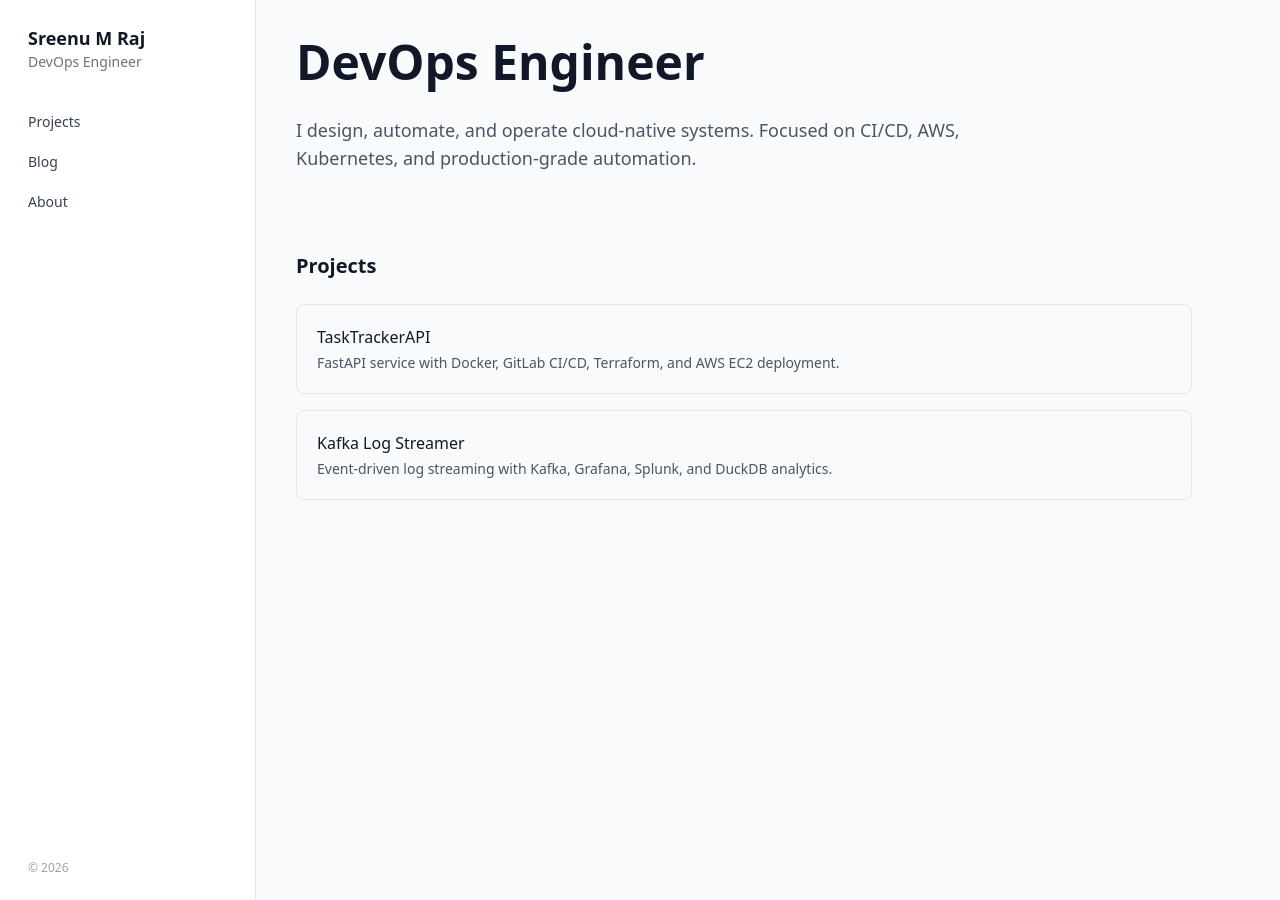
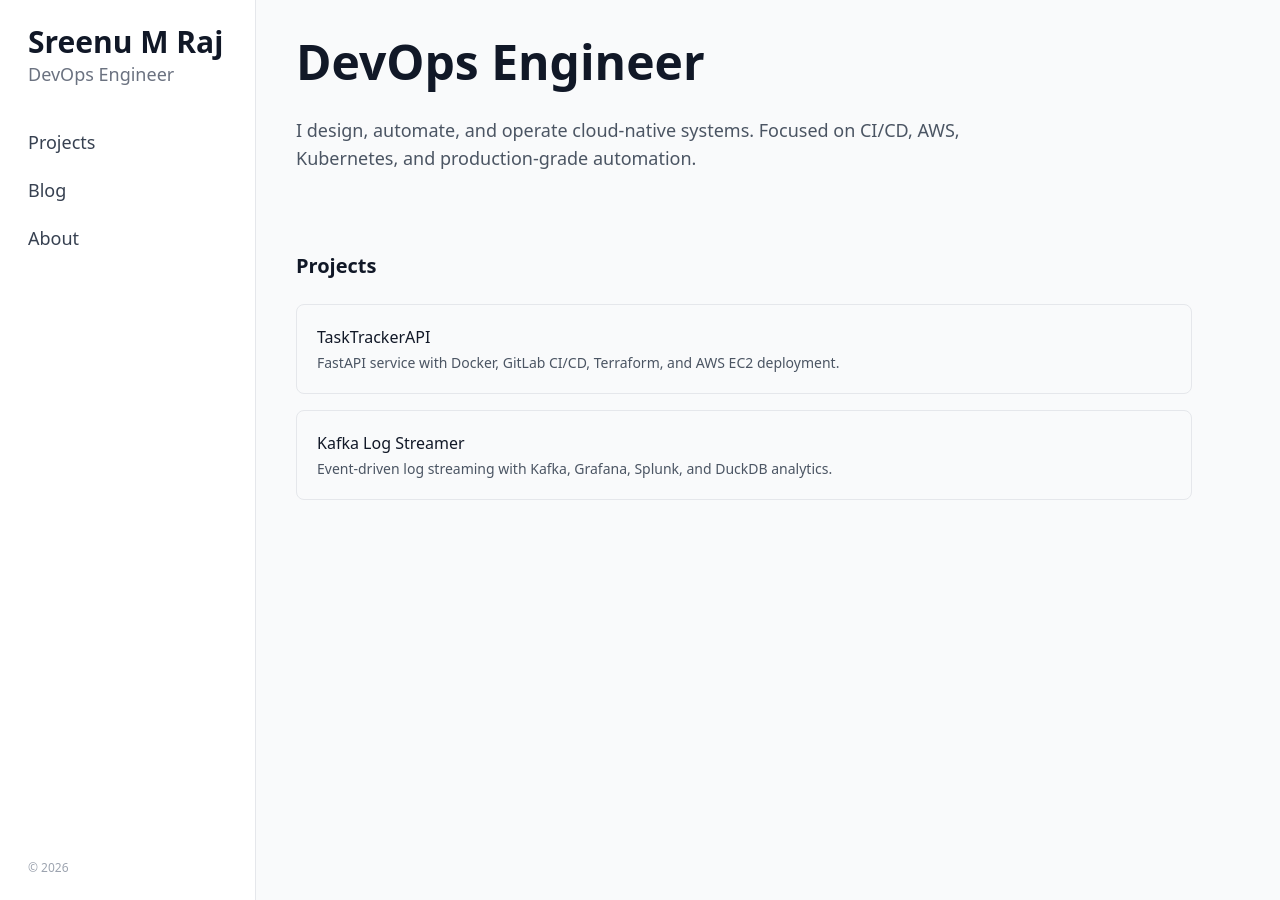
Before and after one commit to sreenumr/sreenumr.github.io, a Jekyll site: the page built from index.md, in a window 1280 px wide. Built offline with Jekyll 4.4.1, drawn with Linux system fonts in a browser that asks for light colours; nearby versions of some CDN libraries.

Commit message:
Navbar font size changed

```diff
--- a/_includes/sidebar.html
+++ b/_includes/sidebar.html
@@ -10,12 +10,12 @@
 
         <!-- Brand -->
         <div class="px-3 mb-8">
-            <h1 class="text-lg font-semibold"><a href="/">Sreenu M Raj</a></h1>
-            <p class="text-sm text-gray-500">DevOps Engineer</p>
+            <h1 class="text-3xl font-semibold"><a href="/">Sreenu M Raj</a></h1>
+            <p class="text-lg text-gray-500">DevOps Engineer</p>
         </div>
 
         <!-- Nav -->
-        <nav class="space-y-1 text-sm">
+        <nav class="space-y-1 text-lg">
             <a href="/projects" class="flex items-center px-3 py-2 rounded-lg
         {% if page.url contains '/projects' %}
           bg-blue-100 text-blue-700 font-medium
```
Also changed, not shown: 6 other files.
